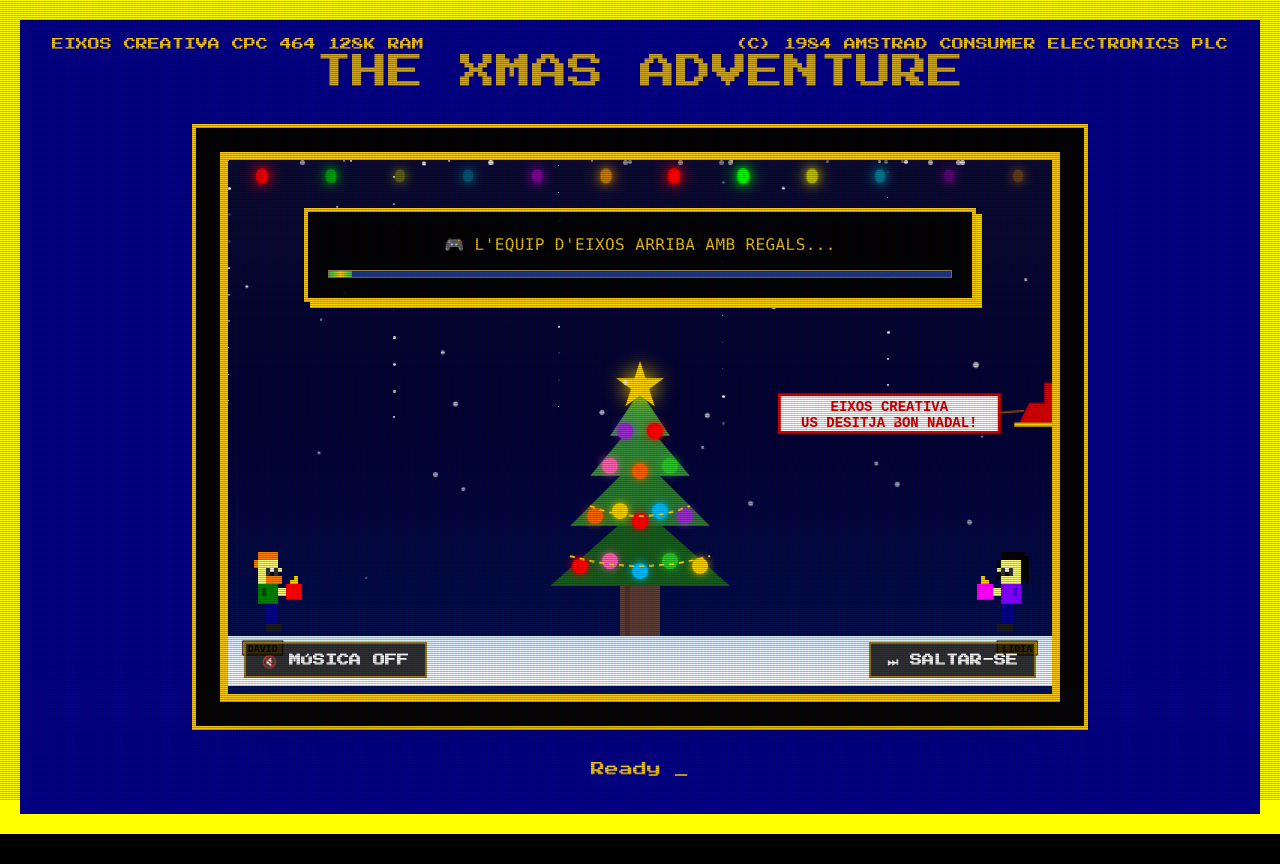
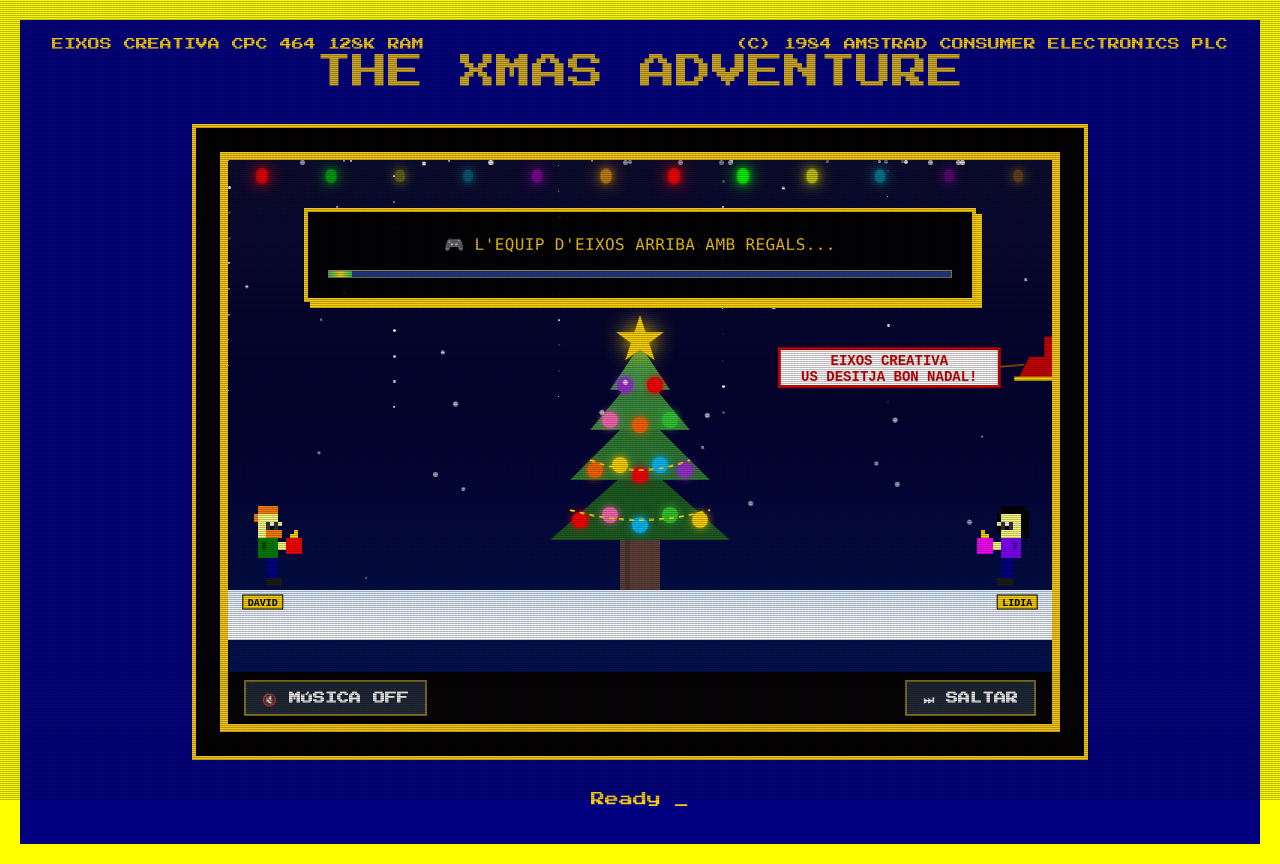
Before and after one commit to Jornacas/FelicitacioNadal2025, a React (Vite) app: page / in a window 1280 px wide. Both pictures are taken after a click on the button "INICIAR HISTÒRIA". Before the commit the page ends 834 px from the top, so only its background shows below. Built offline with nearby package versions, Linux system fonts and the light colour scheme.

Commit message:
Moure botons fora del canvas per no tapar etiquetes

```diff
--- a/App.tsx
+++ b/App.tsx
@@ -217,7 +217,8 @@
       )}
 
       {gameState === GameState.GAME && (
-        <div className="relative h-[550px] w-full overflow-hidden bg-gradient-to-b from-[#0a0a2e] via-[#000030] to-[#001050] border-8 border-yellow-400 shadow-2xl">
+        <div className="flex flex-col">
+          <div className="relative h-[520px] w-full overflow-hidden bg-gradient-to-b from-[#0a0a2e] via-[#000030] to-[#001050] border-8 border-b-0 border-yellow-400 shadow-2xl">
             {/* Christmas Lights at top */}
             <ChristmasLights />
 
@@ -242,7 +243,7 @@
             </div>
 
             {/* UNIFIED GAME CANVAS - Tree and Characters all in one */}
-          <div className="absolute inset-0 flex items-end justify-center pb-2">
+            <div className="absolute inset-0 flex items-end justify-center pb-8">
               <GameCanvas
                 width={850}
                 height={420}
@@ -293,13 +294,16 @@
              </div>
           )}
 
-          {/* Music toggle button */}
+          </div>
+
+          {/* Control bar - outside the game canvas */}
+          <div className="flex justify-between items-center px-4 py-2 bg-black border-8 border-t-0 border-yellow-400">
             <button
               onClick={() => setMusicEnabled(!musicEnabled)}
-            className={`absolute bottom-4 left-4 px-4 py-2 text-xs border-2 transition-all font-bold z-30 hover:scale-105 ${
+              className={`px-4 py-2 text-xs border-2 transition-all font-bold hover:scale-105 ${
                 musicEnabled
                   ? 'bg-green-600 text-white border-green-400 hover:bg-green-500'
-                : 'bg-black/80 text-white border-yellow-400/50 hover:bg-yellow-700'
+                  : 'bg-gray-800 text-white border-yellow-400/50 hover:bg-yellow-700'
               }`}
             >
               {musicEnabled ? '🎵 MÚSICA ON' : '🔇 MÚSICA OFF'}
@@ -307,10 +311,11 @@
 
             <button
               onClick={() => setGameState(GameState.MENU)}
-            className="absolute bottom-4 right-4 bg-black/80 text-white px-4 py-2 text-xs border-2 border-yellow-400/50 hover:bg-red-700 hover:border-red-400 transition-all font-bold z-30 hover:scale-105"
+              className="bg-gray-800 text-white px-4 py-2 text-xs border-2 border-yellow-400/50 hover:bg-red-700 hover:border-red-400 transition-all font-bold hover:scale-105"
             >
-            ⏭ SALTAR-SE
+              ⏭ SALTAR
             </button>
+          </div>
         </div>
       )}
 
```
Lines whose indentation alone changed are shown as unchanged.
